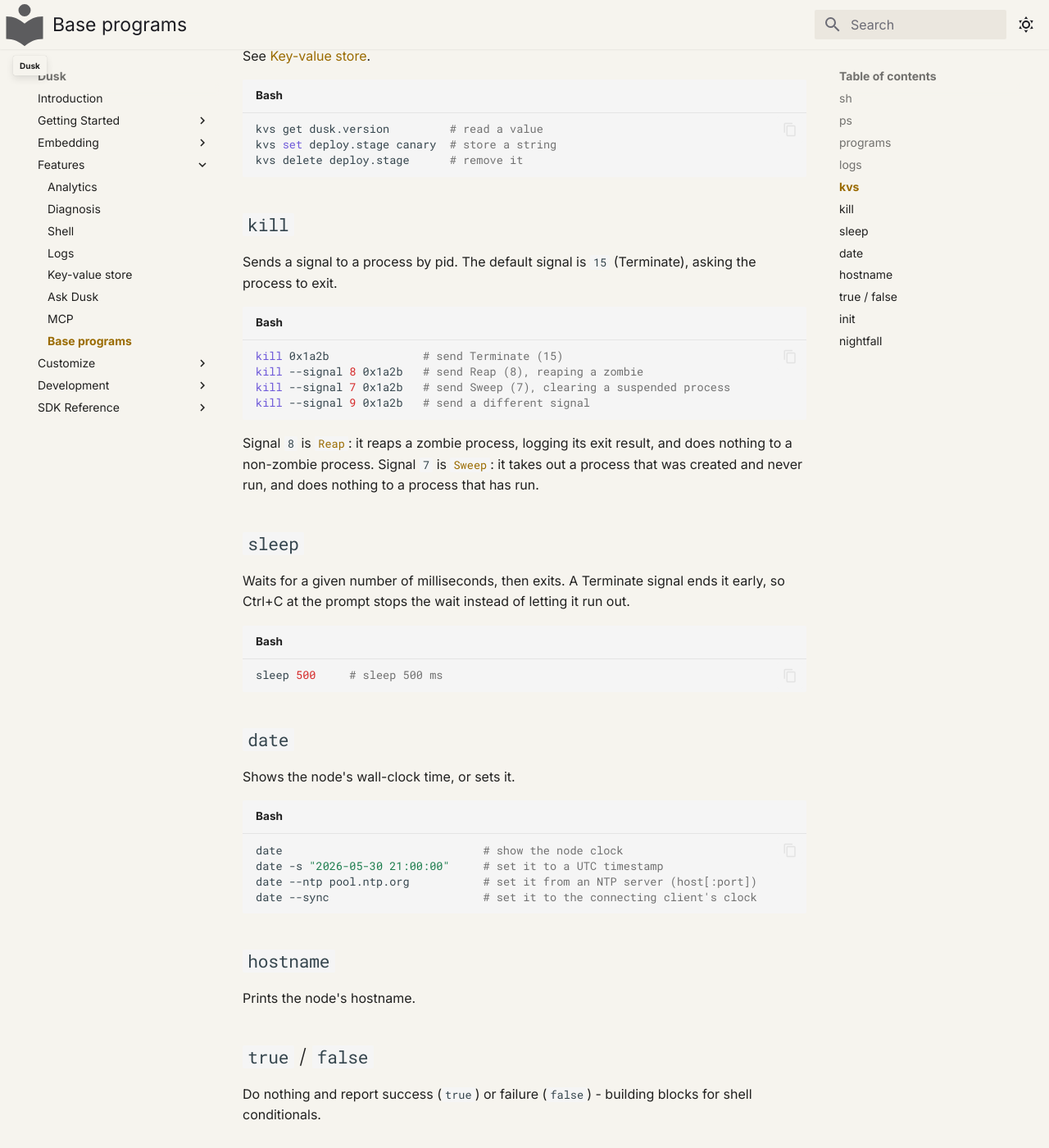
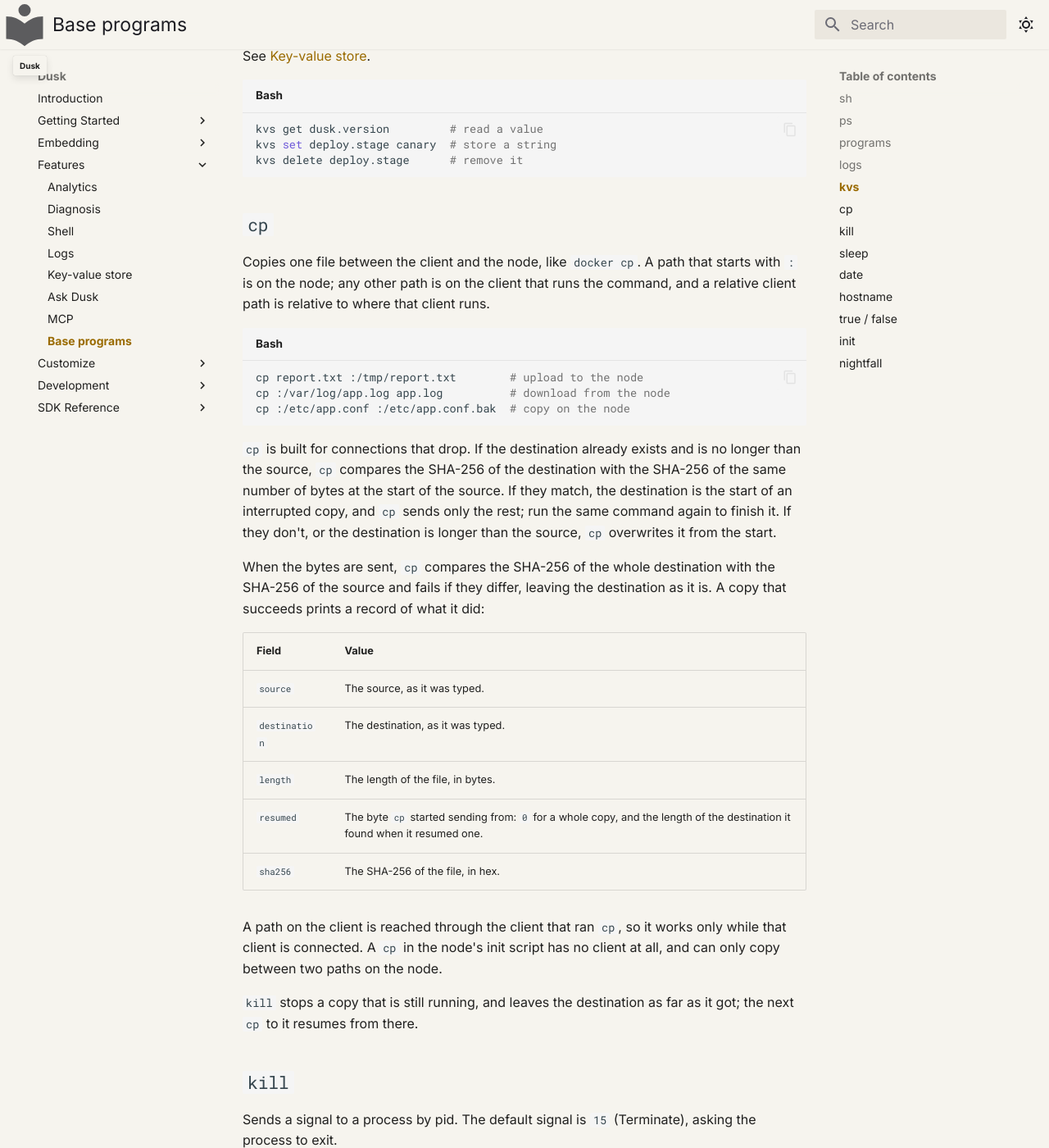
Before and after one commit to tomerze/dusk, an MkDocs documentation site: the page built from docs/docs/getting-started/concepts/base.md, in a window 1280 px wide and 1400 px high, scrolled down 1659 px. Shown: the whole window at 82% size. Built offline with MkDocs 1.6.1 and Material for MkDocs 9.7.7, drawn with Linux system fonts in a browser that asks for light colours; comment, search, counter and statistics services are not loaded.

Commit message:
Update docs with the cp program
The Base programs page gains a cp section: the : prefix for node paths, upload, download and node-to-node examples, how an interrupted copy is resumed by comparing SHA-256 prefixes, the final SHA-256 check, the record a successful copy prints, why a cp in the init script can only copy on the node, and that kill leaves a partial destination the next cp resumes.

````diff
--- a/docs/docs/getting-started/concepts/base.md
+++ b/docs/docs/getting-started/concepts/base.md
@@ -74,6 +74,44 @@
 kvs delete deploy.stage      # remove it
 ```
 
+## `cp`
+
+Copies one file between the client and the node, like `docker cp`. A path that
+starts with `:` is on the node; any other path is on the client that runs the
+command, and a relative client path is relative to where that client runs.
+
+```sh
+cp report.txt :/tmp/report.txt        # upload to the node
+cp :/var/log/app.log app.log          # download from the node
+cp :/etc/app.conf :/etc/app.conf.bak  # copy on the node
+```
+
+`cp` is built for connections that drop. If the destination already exists and
+is no longer than the source, `cp` compares the SHA-256 of the destination with
+the SHA-256 of the same number of bytes at the start of the source. If they
+match, the destination is the start of an interrupted copy, and `cp` sends only
+the rest; run the same command again to finish it. If they don't, or the
+destination is longer than the source, `cp` overwrites it from the start.
+
+When the bytes are sent, `cp` compares the SHA-256 of the whole destination with
+the SHA-256 of the source and fails if they differ, leaving the destination as it
+is. A copy that succeeds prints a record of what it did:
+
+| Field | Value |
+|-------|-------|
+| `source` | The source, as it was typed. |
+| `destination` | The destination, as it was typed. |
+| `length` | The length of the file, in bytes. |
+| `resumed` | The byte `cp` started sending from: `0` for a whole copy, and the length of the destination it found when it resumed one. |
+| `sha256` | The SHA-256 of the file, in hex. |
+
+A path on the client is reached through the client that ran `cp`, so it works
+only while that client is connected. A `cp` in the node's init script has no
+client at all, and can only copy between two paths on the node.
+
+`kill` stops a copy that is still running, and leaves the destination as far as
+it got; the next `cp` to it resumes from there.
+
 ## `kill`
 
 Sends a signal to a process by pid. The default signal is `15` (Terminate),
````
